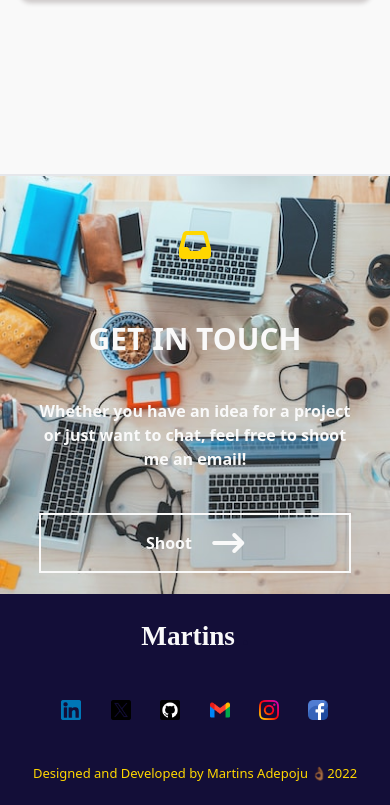
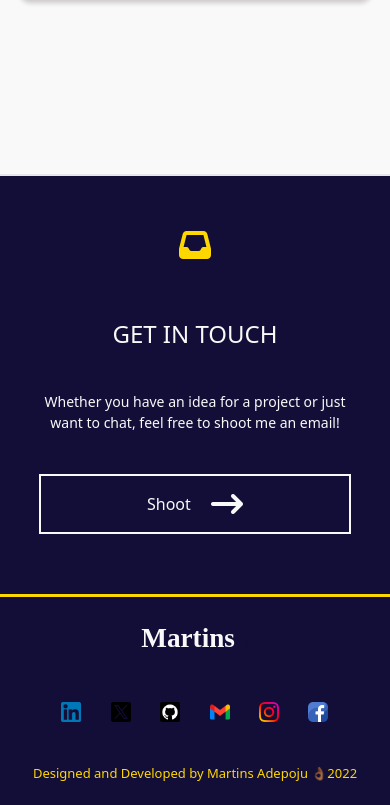
Before and after one commit to Martinsadepoju4/portfolio, a website: page index.html in a window 390 px wide. Shown: the part 4883-5688 px from the top of the page. Drawn offline with nearby package versions, Linux system fonts and the light colour scheme; a web font is replaced by a local one.

Commit message:
adjusted some font sizes

```diff
--- a/index.html
+++ b/index.html
@@ -253,14 +253,14 @@
 
   </div>
   </div>
-  <div id="contact" class="contact h-[50vh] md:h-[40vh] w-[100%] border-y-2 text-[#130e38]">
-    <div class="contact-content justify-around h-[100%] w-[80%] lg:w-[30%] md:w-[50%] m-auto text-center flex flex-col font-bold text-[#f9f9f9]  m-auto">
+  <div id="contact" class="contact h-[50vh] md:h-[40vh] w-[100%] border-y-2  text-[#130e38]">
+    <div class="pb-[40px] contact-content justify-around h-[100%] w-[80%] lg:w-[30%] md:w-[50%] m-auto text-center flex flex-col  text-[#f9f9f9]  m-auto">
       <i class="mt-12 mb-8 fa-solid fa-inbox fa-bounce fa-2xl" style="color: gold;"></i>
-      <h2 class=" text-3xl ">GET IN TOUCH</h2>
-  <p>Whether you have an idea for a project or just want to chat, feel free to shoot me an email!</p>
+      <h2 class=" lg:text-3xl md:text-3xl text-2xl ">GET IN TOUCH</h2>
+  <p class=" lg:text-lg md:text-base text-[14px]">Whether you have an idea for a project or just want to chat, feel free to shoot me an email!</p>
   <a href="mailto:martinsadepoju4@gmail.com"> <button class="second-button text-[#f9f9f9] m-auto w-[100%] py-4 border-2 border-[#f9f9f9] " >Shoot <i class="ml-4 fa-solid fa-arrow-right-long fa-2xl" style="color: #f9f9f9;"></i></button></a>
    </div>
-  <footer class="lg:h-[30vh] h-[25vh] md:h-[20vh] bg-[#130e38] text-center">
+  <footer class="lg:h-[30vh] h-[25vh] md:h-[20vh] bg-[#130e38] text-center ">
   <div class=" h-[100%] items-center flex justify-around flex-col m-auto lg:w-[50%] md:w-[60%] w-[95%]">
     <h3 class="logo text-[#f9f9f9]">Martins<span class="logo-span">.</span></h3>
     <div class="socials flex lg:w-[60%] md:w-[70%] w-[80%]  justify-around">
--- a/input.css
+++ b/input.css
@@ -420,6 +420,10 @@ header {
     font-size: small;
   }
   .contact {
-    background-image: url(./images/marvin-meyer-SYTO3xs06fU-unsplash.jpg);
+    background-image: none;
+    background-color: #130e38;
+  }
+  footer {
+    border-top: 3px solid #ffd700;
   }
 }
```
